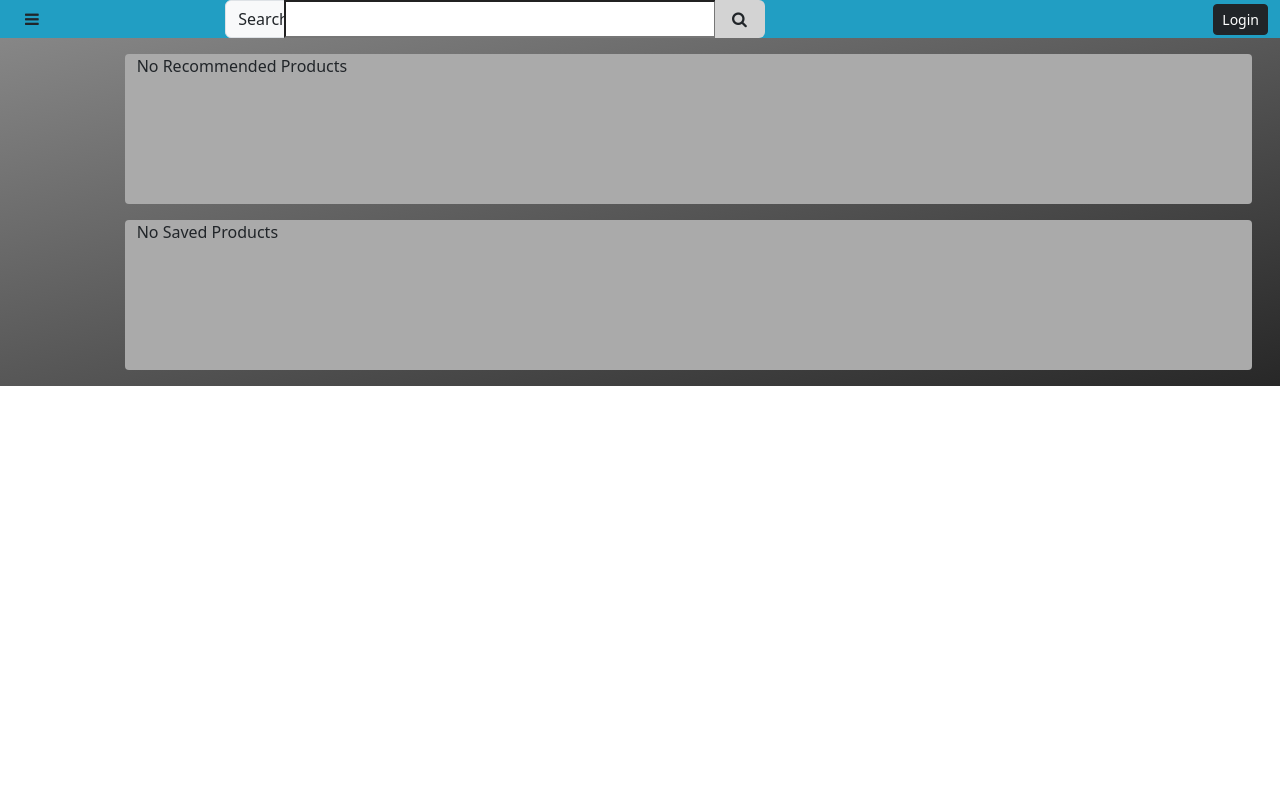
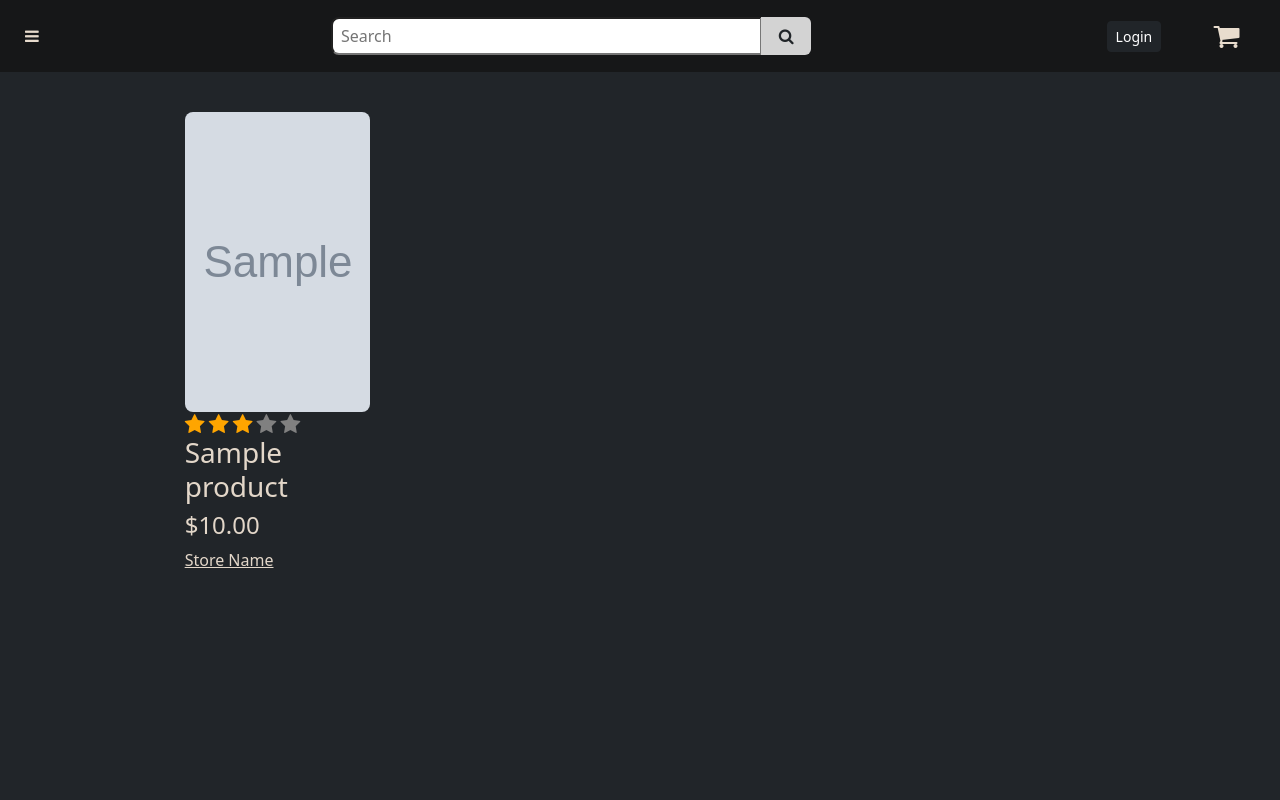
Before and after one commit to hergotta24/Senior-Capstone, a Django app: page / in a window 1280 px wide. Run offline with Django 5.2, Linux system fonts and the light colour scheme; tables that the repository leaves empty hold one stand-in row (values such as "Sample post"); grey boxes marked "Sample" are stand-in pictures.

Commit message:
product card stuff

```diff
--- a/BackendWork/models.py
+++ b/BackendWork/models.py
@@ -43,9 +43,6 @@ class Storefront(models.Model):
     owner = models.ForeignKey(User, on_delete=models.CASCADE)
     name = models.CharField(max_length=50)
     description = models.CharField(max_length=500, null=True)
-    logoURL = models.URLField(max_length=100, null=True)
-    bannerURL = models.URLField(max_length=100, null=True)
-    videoURL = models.URLField(max_length=100, null=True)
     dateCreated = models.DateTimeField(auto_now_add=True)
 
 
@@ -76,11 +73,8 @@ class Product(models.Model):
     qoh = models.PositiveIntegerField(default=0, verbose_name='Quantity on Hand')
     categoryId = models.ForeignKey('Category', on_delete=models.SET_NULL, null=True)
     subCategoryId = models.ForeignKey('SubCategory', on_delete=models.SET_NULL, null=True)
-    weight = models.FloatField()
-    length = models.FloatField()
-    width = models.FloatField()
-    height = models.FloatField()
     dateAdded = models.DateTimeField(auto_now_add=True)
+    image = models.ImageField(upload_to='product_images/', null=True, blank=True)
 
 
 class Category(models.Model):
--- a/BackendWork/views.py
+++ b/BackendWork/views.py
@@ -5,7 +5,7 @@ from BackendWork.forms import UserCreationForm, UserChangeForm
 from django.contrib.auth.decorators import login_required
 import json
 from django.http import JsonResponse
-from BackendWork.models import User
+from BackendWork.models import User, Product
 
 
 class UserLoginView(View):
@@ -92,7 +92,8 @@ class AccountManagementView(View):
 
 
 def home(request):
-    return render(request, 'home.html')
+    products = Product.objects.all()
+    return render(request, 'home.html', {'products': products})
 
 
 def custom_logout(request):
--- a/EcommercePlatform/settings.py
+++ b/EcommercePlatform/settings.py
@@ -119,6 +119,9 @@ USE_TZ = True
 
 STATIC_URL = '/static/'
 
+MEDIA_URL = '/media/'
+MEDIA_ROOT = os.path.join(BASE_DIR, 'media')
+
 STATICFILES_DIRS = [
     os.path.join(BASE_DIR, 'static'),
 ]
--- a/EcommercePlatform/urls.py
+++ b/EcommercePlatform/urls.py
@@ -21,11 +21,10 @@ from django.conf import settings
 from django.conf.urls.static import static
 
 urlpatterns = [
-    path('admin/', admin.site.urls),
-    path('login/', UserLoginView.as_view(), name='UserLoginView'),
-    path('register/', UserRegisterView.as_view(), name='UserRegisterView'),
-    path('logout/', custom_logout, name='Logout'),
-    path('account/', AccountManagementView.as_view(), name='AccountManagementView'),
-
-    path('', home, name='home')
-]
+                  path('admin/', admin.site.urls),
+                  path('login/', UserLoginView.as_view(), name='UserLoginView'),
+                  path('register/', UserRegisterView.as_view(), name='UserRegisterView'),
+                  path('logout/', custom_logout, name='Logout'),
+                  path('account/', AccountManagementView.as_view(), name='AccountManagementView'),
+                  path('', home, name='home')
+              ] + static(settings.MEDIA_URL, document_root=settings.MEDIA_ROOT)
--- a/static/css/style.css
+++ b/static/css/style.css
@@ -35,3 +35,59 @@ input:-webkit-autofill{
 input:-webkit-autofill {
   background-color: transparent!important;
 }
+
+.card-img-top {
+    opacity: 1;
+    width: 100%;
+    height: 300px; /* Adjust the height of the image as needed */
+    object-fit: cover;
+    border-radius: 8px;
+    transition: .5s ease;
+    backface-visibility: hidden;
+}
+.checked {
+  color: orange;
+}
+.unchecked{
+    color: grey;
+}
+
+.middle {
+  transition: .5s ease;
+  opacity: 0;
+  position: absolute;
+  top: 50%;
+  left: 50%;
+  transform: translate(-50%, -50%);
+  -ms-transform: translate(-50%, -50%)
+}
+.image-container{
+    position: relative;
+}
+
+
+
+.middle {
+  transition: .5s ease;
+  opacity: 0;
+  position: absolute;
+  top: 50%;
+  left: 50%;
+  transform: translate(-50%, -50%);
+  -ms-transform: translate(-50%, -50%)
+}
+
+.image-container:hover .card-img-top {
+  opacity: 0.3;
+}
+
+.image-container:hover .middle {
+  opacity: 1;
+}
+
+.text {
+  background-color: #4CAF50;
+  color: white;
+  font-size: 16px;
+  padding: 16px 32px;
+}
--- a/templates/home.html
+++ b/templates/home.html
@@ -1,23 +1,25 @@
+{% load static %}
 <!DOCTYPE html>
-<html lang="en">
+<html lang="en" class="h-100">
 <head>
     <meta name="viewport" content="width=device-width, initial-scale=1">
+    <link rel="stylesheet" href="https://cdnjs.cloudflare.com/ajax/libs/font-awesome/6.5.1/css/all.min.css">
     <link rel="stylesheet" href="https://cdnjs.cloudflare.com/ajax/libs/font-awesome/4.7.0/css/font-awesome.min.css">
     <link href="https://cdn.jsdelivr.net/npm/bootstrap@5.3.2/dist/css/bootstrap.min.css" rel="stylesheet">
+    <link rel="stylesheet" type="text/css" href="{% static 'css/style.css' %}">
     <meta charset="UTF-8">
     <title>Homepage</title>
     <script>
-    document.addEventListener("DOMContentLoaded", function() {
+        document.addEventListener("DOMContentLoaded", function () {
             const btn = document.getElementById('hide');
             const subMenu = document.getElementById('sidebar');
-      const content = document.getElementById('content');
-      subMenu.style.opacity='0';
+            subMenu.style.opacity = '0';
             btn.addEventListener('click', () => {
-        if (subMenu.style.opacity==='0') {
-          subMenu.style.opacity='1';
+                if (subMenu.style.opacity === '0') {
+                    subMenu.style.opacity = '1';
 
                 } else {
-          subMenu.style.opacity='0';
+                    subMenu.style.opacity = '0';
                 }
             });
             subMenu.addEventListener('transitioned', () => {
@@ -34,73 +36,96 @@
 </head>
 <style>
     #main {
-        background: linear-gradient(to bottom right, #878787, #272727);
-        height:93%;
+        background: #212529;
+        height: 91%;
     }
-    #sidebar{
+
+    #sidebar {
         top: 0;
-      background-color: #219EC3;
+        background-color: #161718;
         transition: opacity 0.25s;
     }
-    #header{
-        height:7%;
-        background-color: #219EC3;
 
-    }
-    a {
-      color:#FDFCDC;
+    #header {
+        height: 9%;
+        background-color: #161718;
     }
 
-    .hover:hover{
-        background-color:#5EBEDB;
+    a, p {
+        color: #E8DCCD;
+    }
+
+    .hover:hover {
+        background-color: #272d33;
         transition-duration: 0.5s;
     }
-    li{
-        border-radius:5px;
+
+    li {
+        border-radius: 5px;
         margin: 10px;
     }
-    i{
+
+    i {
         border-radius: 5px;
     }
-  #searchBtn{
-    max-width:50px;
-    background:lightgray
+
+    #searchBtn {
+        max-width: 50px;
+        background: lightgray
     }
-  #searchBtn:hover{
-    background:white;
+
+    #searchBtn:hover {
+        background: white;
+    }
+
+    hr {
+        height: 10px;
+        background-color: #161718;
+        border: none;
+        opacity: 0.75;
+    }
+
+    :root {
+        --fa-primary-color: #E8DCCD;
     }
 </style>
 <body class="h-100 w-100 overflow-x-hidden">
 <div class="row d-flex align-items-center align-content-center m-auto flex-nowrap" id="header">
     <div class="container col-sm-1">
 
-      <button type="button" class="btn" id="hide">
-          <i class="fa fa-bars"></i>
+        <button type="button" class="btn hover" id="hide">
+            <i class="fa fa-bars" style="color: #E8DCCD"></i>
         </button>
     </div>
     <div class="col-sm-1"></div>
-    <div class="container col-sm-6">
+    <div class="container col-sm-6 offset-sm-1">
         <div class="input-group mx-auto w-100" id="searchbar">
-        <label class="input-group-text" for="search" style="min-width:60px; width:9%">Search</label>
-        <input type="search" id="search" style="width: 70%;">
+            <label for="search"></label><input class="rounded-start-3 ps-2" type="search" id="search"
+                                               placeholder="Search" style="width: 70%;">
             <button class="container btn input-group-append" id="searchBtn"><i class="fa fa-search"></i></button>
         </div>
     </div>
+    <div class="container col-sm-1 offset-sm-1 d-flex justify-content-end">
+        <div class="col" style="text-align: right">
             {% if user.is_authenticated %}
-        <div class="col" style="text-align: right">
                 <a href="/logout" class="btn btn-dark btn-sm" id="loginBtn">Logout</a>
+            {% else %}
+                <a href="/login" class="btn btn-dark btn-sm" id="loginBtn">Login</a>
+            {% endif %}
         </div>
-    {% else %}
-        <div class="col" style="text-align: right">
-            <a href="/login" class="btn btn-dark btn-sm" id="loginBtn">Login</a>
     </div>
-    {% endif %}
+
+
+    <div class="container col-sm-1 justify-content-center d-flex">
+        <a href="/cart" class="btn btn-sm hover" style="color: #E8DCCD;"><i class="fa fa-shopping-cart fa-2x"></i></a>
+    </div>
 </div>
 <div class="row d-flex align-content-center justify-content-center" id="main">
     <div class="container col-sm-1 text-center d-flex h-100" id="sidebar">
         <ul class="nav flex-column" id="list" style="margin-left:10px; width: 100%;">
             <li class="hover">
-              <a href="/home" class="text-decoration-none" style="margin-left:5px"><i class="fa fa-home fa-1x"></i> Home </a>
+                <a href="/home" class="text-decoration-none" style="margin-left:5px"><i class="fa fa-home fa-1x"></i>
+                    Home </a>
             </li>
             <li class="hover">
                 <a href="/products" class="text-decoration-none"> Products </a>
@@ -115,28 +140,9 @@
     </div>
     <div class="container col d-flex ps-4" id="content">
         <div class="d-grid m-auto h-100 w-100 align-content-start gap-3 p-3" id="feed">
-            <div class="row d-flex overflow-x-auto flex-nowrap w-100 rounded-1" style="height:150px;background-color: #AAAAAA" id="recommendations">
-                {% for product in recommendedProd %}
-                    <div class="col-xs-4">
-                    <p>{{ product.name }}</p>
-                    <hr class="w-75 justify-self-center">
-                    <p>{{ product.description }}</p>
-                    <p>{{ product.price }}</p>
-                    </div>
-                {% empty %}
-                    <p> No Recommended Products</p>
-                {% endfor %}
-            </div>
-            <div class="row d-flex overflow-x-auto flex-nowrap w-100 rounded-1" style="height:150px;background-color: #AAAAAA" id="recommendations">
-                {% for product in saved %}
-                    <div class="col-xs-4">
-                    <p>{{ product.name }}</p>
-                    <hr class="w-75 justify-self-center">
-                    <p>{{ product.description }}</p>
-                    <p>{{ product.price }}</p>
-                    </div>
-                {% empty %}
-                    <p> No Saved Products</p>
+            <div class="d-flex flex-wrap">
+                {% for product in products %}
+                    {% include 'product_card.html' %}
                 {% endfor %}
             </div>
         </div>
--- /dev/null
+++ b/templates/product_card.html
@@ -0,0 +1,32 @@
+<div class="col-12 col-md-4 col-lg-3 px-5 py-4">
+
+    {% if product.image %}
+        <div class="image-container">
+            <img src="{{ product.image.url }}" alt="{{ product.name }}" class="card-img-top image">
+            <div class="middle">
+                <div class="text"><a href="#">ProductDetail</a></div>
+            </div>
+        </div>
+
+    {% else %}
+        <div class="image-container">
+            <div class="card-img-top justify-content-center d-flex align-items-center primary-color border">No Image</div>
+            <div class="middle">
+                <div class="text"><a href="#">ProductDetail</a></div>
+            </div>
+        </div>
+
+    {% endif %}
+    <div class="">
+        <div>
+            <span class="fa fa-star fa-lg checked"></span>
+            <span class="fa fa-star fa-lg checked"></span>
+            <span class="fa fa-star fa-lg checked"></span>
+            <span class="fa fa-star fa-lg unchecked"></span>
+            <span class="fa fa-star fa-lg unchecked"></span>
+        </div>
+        <h3 class="primary-color">{{ product.name }}</h3>
+        <h4 class="primary-color">${{ product.price }}</h4>
+        <a href="#" class="primary-color">Store Name</a>
+    </div>
+</div>
```
Lines whose indentation alone changed are shown as unchanged.
